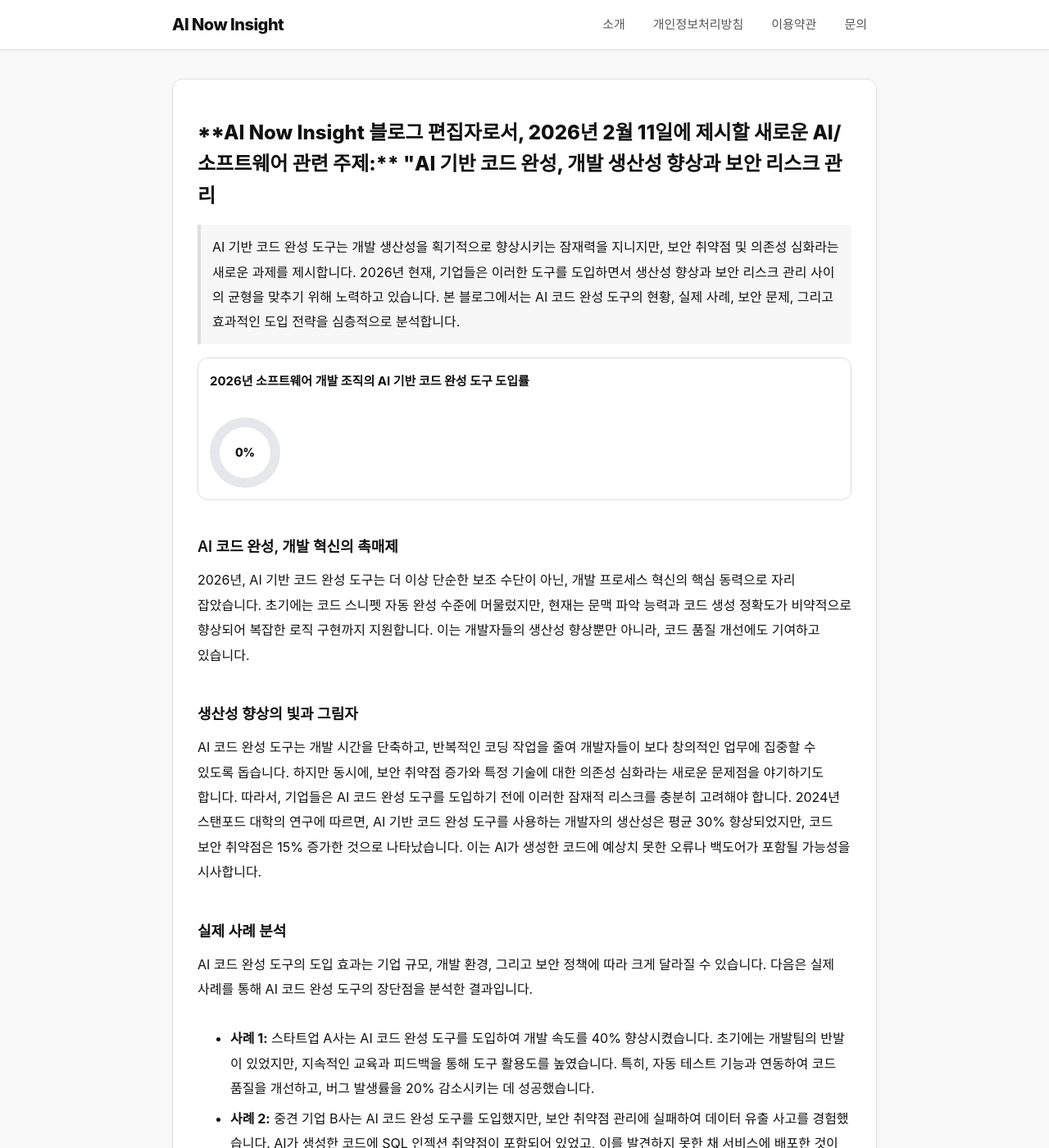
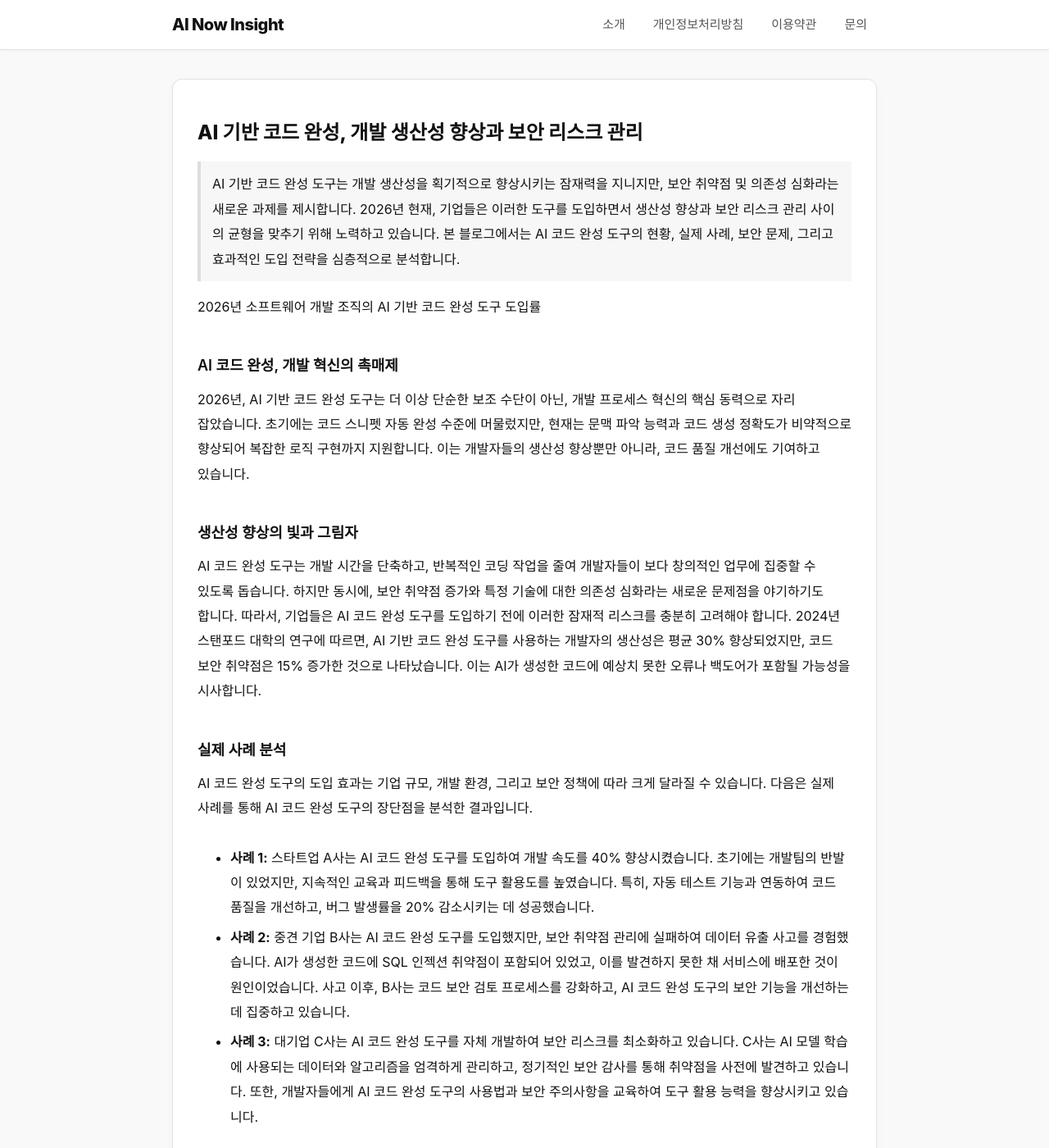
Before and after one commit to ilovegkd/ilovegkd.github.io, a Jekyll site: the page built from _posts/2026-02-11-post-7055.md, in a window 1280 px wide and 1400 px high. Shown: the whole window at 82% size. Built offline with Jekyll 4.4.1, drawn with Linux system fonts in a browser that asks for light colours; some of the changed lines change nothing that is shown.

Commit message:
Update 2026-02-11-post-7055.md

```diff
--- a/_posts/2026-02-11-post-7055.md
+++ b/_posts/2026-02-11-post-7055.md
@@ -1,6 +1,6 @@
 ---
 layout: post
-title: "**AI Now Insight 블로그 편집자로서, 2026년 2월 11일에 제시할 새로운 AI/소프트웨어 관련 주제:**  \"AI 기반 코드 완성, 개발 생산성 향상과 보안 리스크 관리"
+title: "AI 기반 코드 완성, 개발 생산성 향상과 보안 리스크 관리"
 date: "2026-02-11 09:01:07 +0900"
 image:
 permalink: "/2026/02/11/post-7055.html"
@@ -38,35 +38,7 @@ tags: []
   font-size:16px;
   font-weight:700;
 }
-.faq-box p{ margin:0 0 12px; opacity:.95; }
-/* ===== 간단 차트(막대/원형) ===== */
-.chart{margin:16px 0 24px;padding:14px;border:1px solid #ddd;border-radius:12px;background:#fff}
-.chart-title{font-weight:700;margin:0 0 10px;font-size:15px}
-.chart-note{margin:8px 0 0;font-size:13px;opacity:.85}
 
-/* 막대그래프 */
-.bar-row{display:flex;align-items:center;gap:10px;margin:10px 0}
-.bar-label{width:92px;font-size:13px}
-.bar-track{flex:1;height:12px;background:#eee;border-radius:999px;overflow:hidden}
-.bar-fill{height:100%;background:#3b82f6;border-radius:999px}
-.bar-val{width:56px;text-align:right;font-size:13px}
-
-/* 원형(도넛) 그래프 */
-.donut-wrap{display:flex;align-items:center;gap:14px}
-.donut{
-  --p:50;
-  width:86px;height:86px;border-radius:50%;
-  background:conic-gradient(#22c55e calc(var(--p)*1%), #e5e7eb 0);
-  position:relative;
-}
-.donut:after{
-  content:"";position:absolute;inset:12px;border-radius:50%;background:#fff;z-index:0;
-}
-.donut-center{
-  position:absolute;inset:0;display:flex;align-items:center;justify-content:center;
-  font-weight:800;font-size:14px;
-  z-index:1;
-}
 
 </style>
 
@@ -76,11 +48,7 @@ AI 기반 코드 완성 도구는 개발 생산성을 획기적으로 향상시
 </blockquote>
 <div class="chart">
   <p class="chart-title">2026년 소프트웨어 개발 조직의 AI 기반 코드 완성 도구 도입률</p>
-  <div class="donut-wrap">
-    <div class="donut" style="--p:0;">
-      <div class="donut-center">0%</div>
-    </div>
-  </div>
+
 </div>
 
 
```
